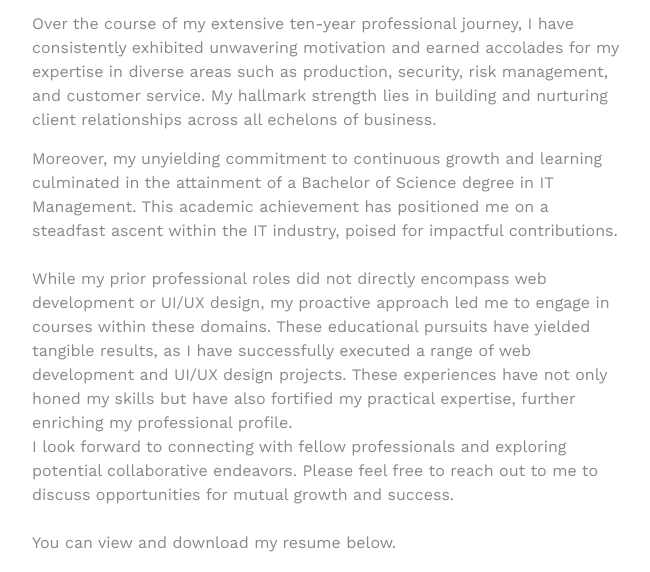
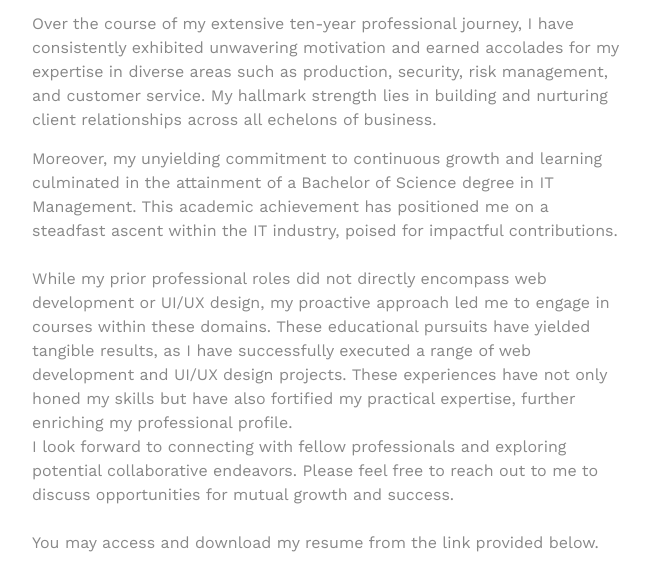
Before and after one commit to Ritish22/Ritish-Resume, a plain HTML site: page index.html in a window 1280 px wide. Shown: the part 224-796 px from the top of the page, without its empty margins (313-963 px from the left). Drawn offline with nearby package versions, Linux system fonts and the light colour scheme.

Commit message:
Update index.html

```diff
--- a/index.html
+++ b/index.html
@@ -267,7 +267,7 @@
                                         <p>I look forward to connecting with fellow professionals and exploring potential collaborative endeavors. Please feel free to reach out to me to discuss opportunities for mutual growth and success.</p>
                                         <br>
                                         <p style="line-height: 24px; margin-bottom:20px;">
-                                            You can view and download my resume below.
+                                            You may access and download my resume from the link provided below.
                                         </p>
                                         <table border="0" align="center" width="180" cellpadding="0" cellspacing="0" bgcolor="5caad2" style="margin-bottom:20px;">
 
```
